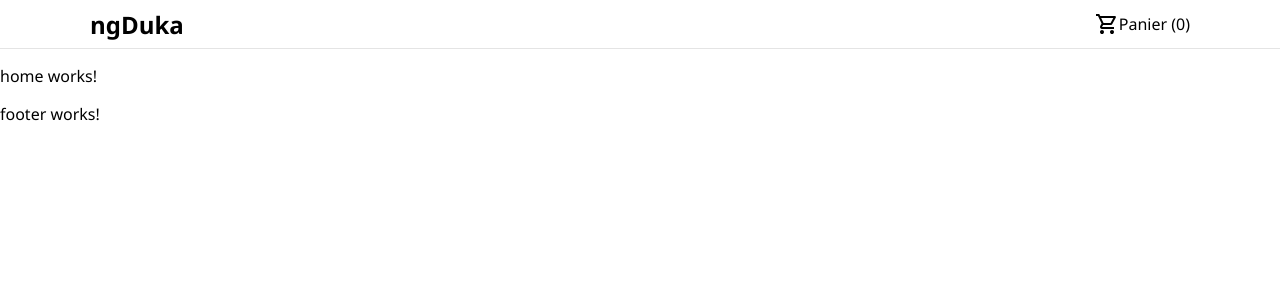
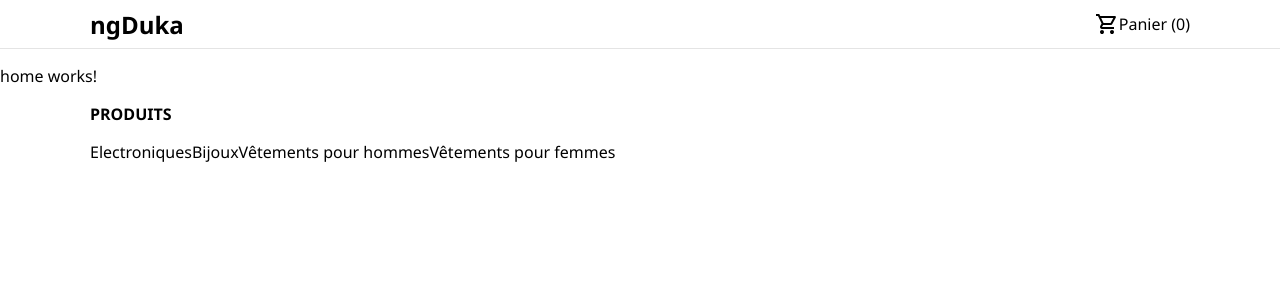
Before and after one commit to Junior98-dev/ngDuka, an Angular app: page / in a window 1280 px wide. Shown: the top 300 px of the page. Built offline with nearby package versions, Linux system fonts and the light colour scheme.

Commit message:
Ajout de la structure du pied de page avec des liens vers les produits

```diff
--- a/src/app/pages/shared/footer.component.ts
+++ b/src/app/pages/shared/footer.component.ts
@@ -1,12 +1,25 @@
 import { Component } from '@angular/core';
+import { RouterLink } from '@angular/router';
 
 @Component({
   selector: 'app-footer',
-  imports: [],
+  imports: [RouterLink],
   template: `
-    <p>
-      footer works!
-    </p>
+    <footer>
+      <div class="footer-container max-width">
+        <div class="left-container">
+          <div>
+            <p><b>PRODUITS</b></p>
+            <a routerLink="/products/electronics">Electroniques</a>
+            <a routerLink="/products/jewelery">Bijoux</a>
+            <a routerLink="/products/men's clothing">Vêtements pour hommes</a>
+            <a routerLink="/products/women's clothing">Vêtements pour femmes</a>
+          </div>
+        </div>
+
+        <div class="rigth-container"></div>
+      </div>
+    </footer>
   `,
   styles: ``
 })
```
